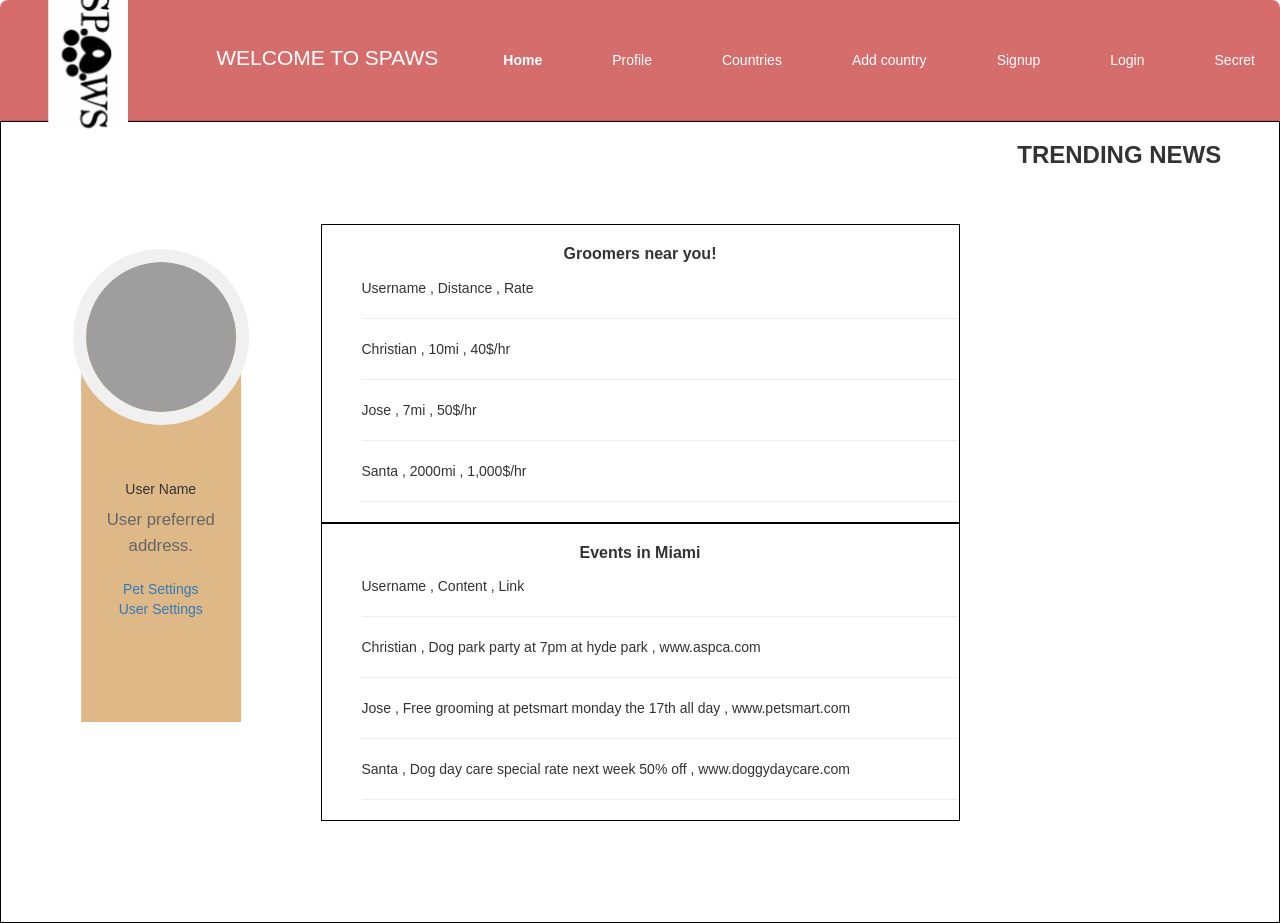
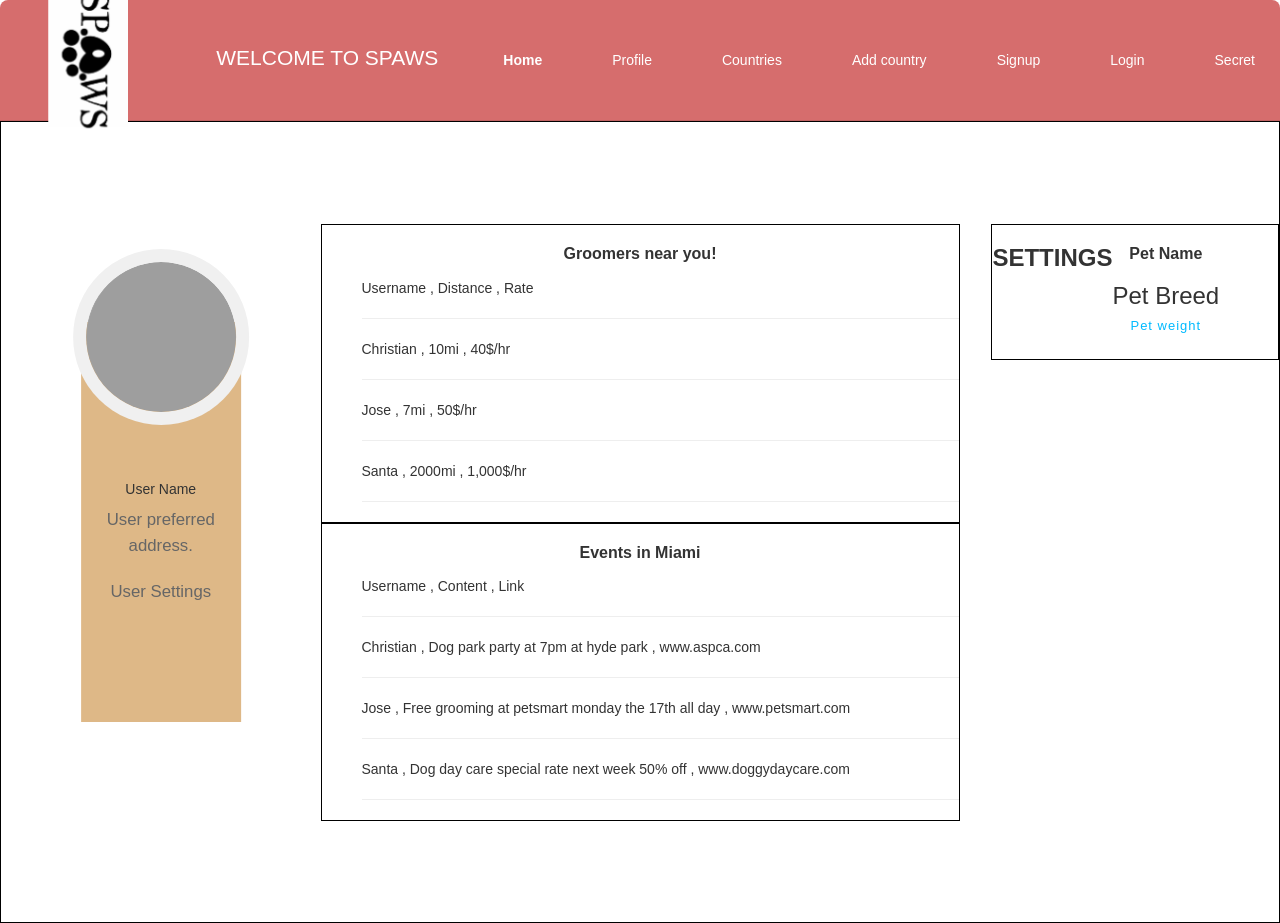
Before and after one commit to Spaw-miami/Spaw-app, a React (Create React App) app in the folder client/: page / in a window 1280 px wide. Built offline with nearby package versions, Linux system fonts and the light colour scheme; grey boxes are pictures that could not be loaded.

Commit message:
colepull

```diff
--- a/client/src/components/pages/Home.jsx
+++ b/client/src/components/pages/Home.jsx
@@ -2,6 +2,62 @@ import React, { Component } from 'react'
 
 
 export default class Home extends Component {
+  constructor(props) {
+    super(props)
+    this.state = {
+      petSettings: false,
+      userSettings: true,
+    }
+  }
+
+  showPet = () => {
+    let petShow = !this.state.petSettings;
+    this.setState({
+      petSettings: petShow
+    })
+    console.log("work")
+  }
+  showUser = () => {
+    let userShow = !this.state.userSettings;
+    this.setState({
+      userSettings: userShow
+    })
+    console.log("work")
+  }
+
+
+  petInfo = () => {
+    return (
+      <div className="petInfo">
+        <h2>Pet Name</h2>
+        <h3>Pet Breed</h3>
+        <h4>Pet weight</h4>
+      </div>
+    )
+  }
+  userInfo = () => {
+    return (
+      <div className="userInfo">
+        <h2>User Name</h2>
+        <h3>Address</h3>
+        <h4>Phone number</h4>
+        <h5>Dog drop down</h5>
+      </div>
+    )
+  }
+
+  switchSettings = () => {
+    return (
+      <p onClick={this.showUser} className="card-link">User Settings</p>
+    )
+  }
+  switchSettings2 = () => {
+    return (
+      <p onClick={this.showUser} className="card-link">Pet Settings</p>
+    )
+  }
+
+
   render() {
     return (
       <div className="Home">
@@ -21,9 +77,12 @@ export default class Home extends Component {
               </p>
               </div>
               <div className="card-body">
-                <a href="/" className="card-link">Pet Settings</a>
-                <br></br>
-                <a href="/" className="card-link">User Settings</a>
+                {
+                  this.state.petSettings || this.state.userSettings ?
+                    this.switchSettings()
+                    :
+                    this.switchSettings2()
+                }
               </div>
             </div>
           </div>
@@ -83,7 +142,26 @@ export default class Home extends Component {
             </div>
           </div>
           <div className="col-md-3">
-            <h1>TRENDING NEWS</h1>
+            <div className="settings-box">
+              <div>
+                <h1>Settings</h1>
+
+              </div>
+              <br></br>
+              <br></br>
+              <br></br>
+              {this.state.petSettings || this.state.userSettings ?
+                this.petInfo()
+                :
+                <br></br>
+              }
+              {this.state.userSettings || this.state.petSettings ?
+                <br></br>
+                :
+                this.userInfo()
+              }
+
+            </div>
           </div>
         </div>
       </div>
--- a/client/src/index.scss
+++ b/client/src/index.scss
@@ -143,6 +143,12 @@ li{
 .container{
   margin: 22% -80% -10% 0%;
   margin-left: 0;
+}
+.settings-box{
+  border: 1px solid black;
+  display: flex;
+  margin: 32% 0% 0% 10%;
+  width: 90%;
 }
 }
 
```
